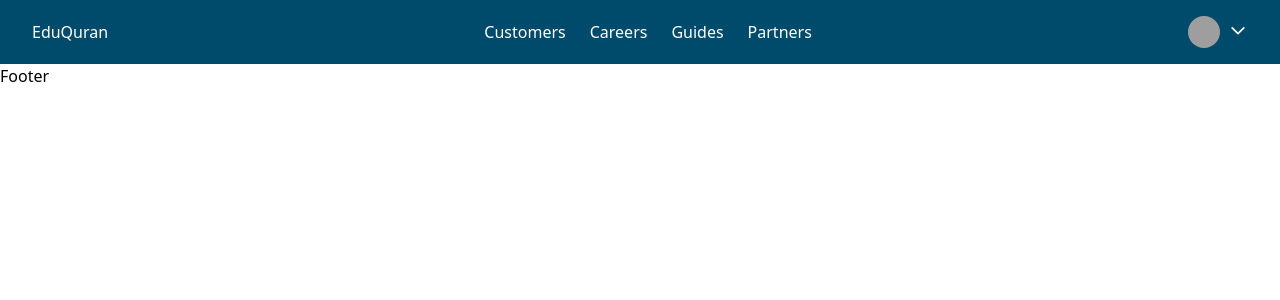
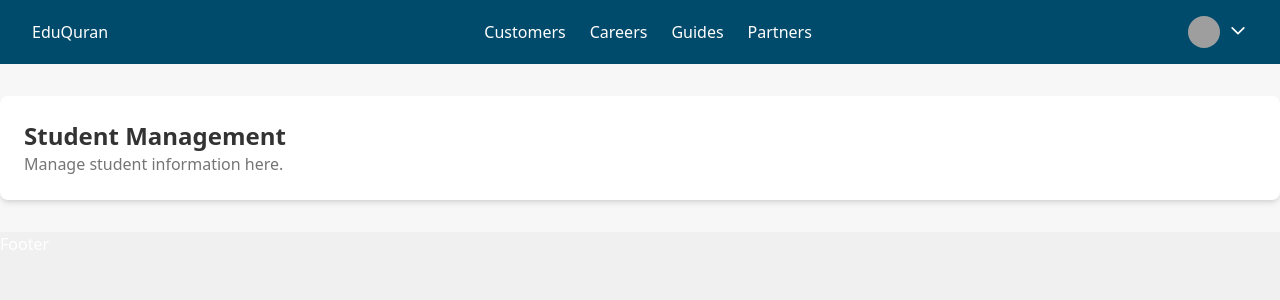
Before and after one commit to akborshanto/EduQuran, a React (Create React App) app: page / in a window 1280 px wide. Shown: the top 300 px of the page. Built offline with nearby package versions, Linux system fonts and the light colour scheme; grey boxes are pictures that could not be loaded.

Commit message:
error page

```diff
--- a/src/App.tsx
+++ b/src/App.tsx
@@ -1,9 +1,8 @@
 import React from 'react'
-import User from './component/User'
 
 const App = () => {
   return (
-    <div><User></User></div>
+    <div></div>
   )
 }
 
--- a/src/Router/Router.tsx
+++ b/src/Router/Router.tsx
@@ -1,10 +1,19 @@
 import { createBrowserRouter } from "react-router-dom";
 import { Main } from "../main/Main";
+import { Home } from "../page/home/Home";
+import { Erro } from './../shared/Erro';
+
 
 export const router = createBrowserRouter([
   {
     path: "/",
-    element: <Main></Main>,
-    errorElement:<h1>THIS IS ERROR</h1>
-  },
+    element: <Main />,
+    errorElement: <Erro></Erro>,
+    children: [  // Corrected "Children" to "children"
+      {
+        path: '/',
+        element: <Home />
+      }
+    ]
+  }
 ]);
--- /dev/null
+++ b/src/component/Banner.tsx
@@ -0,0 +1,14 @@
+import React from 'react'
+
+export const Banner = () => {
+  return (
+    <div><section className="bg-[#F7F7F7] py-8">
+    <div className="container mx-auto">
+      <div className="bg-white shadow-md rounded-lg p-6">
+        <h2 className="text-2xl font-semibold text-[#333333]">Student Management</h2>
+        <p className="text-[#757575]">Manage student information here.</p>
+      </div>
+    </div>
+  </section></div>
+  )
+}
--- a/src/component/User.tsx
+++ /dev/null
@@ -1,9 +0,0 @@
-import React from 'react'
-
-const User = () => {
-  return (
-    <div>User</div>
-  )
-}
-
-export default User
--- a/src/index.css
+++ b/src/index.css
@@ -1,3 +1,7 @@
+body {
+    @apply bg-[#F0F0F0]  text-white;
+  }
+
 @tailwind base;
 @tailwind components;
 @tailwind utilities;
--- /dev/null
+++ b/src/page/home/Home.jsx
@@ -0,0 +1,8 @@
+import React from 'react'
+import { Banner } from '../../component/Banner'
+
+export const Home = () => {
+  return (
+    <div><Banner></Banner></div>
+  )
+}
--- /dev/null
+++ b/src/shared/Erro.tsx
@@ -0,0 +1,25 @@
+import React from 'react'
+import { Link } from 'react-router-dom'
+
+export const Erro = () => {
+  return (
+    <div>   <main>
+    <div className="max-w-screen-xl mx-auto px-4 flex items-center justify-start h-screen md:px-8">
+        <div className="max-w-lg mx-auto space-y-3 text-center">
+            <h3 className="text-gray-800 text-4xl font-semibold sm:text-5xl">
+                Page not found
+            </h3>
+            <p className="text-gray-600">
+                Sorry, the page you are looking for could not be found or has been removed.
+            </p>
+            <Link to="/" className="text-indigo-600 duration-150 hover:text-indigo-400 font-medium inline-flex items-center gap-x-1">
+                Go back
+                <svg xmlns="http://www.w3.org/2000/svg" viewBox="0 0 20 20" fill="currentColor" className="w-5 h-5">
+                    <path fillRule="evenodd" d="M5 10a.75.75 0 01.75-.75h6.638L10.23 7.29a.75.75 0 111.04-1.08l3.5 3.25a.75.75 0 010 1.08l-3.5 3.25a.75.75 0 11-1.04-1.08l2.158-1.96H5.75A.75.75 0 015 10z" clipRule="evenodd" />
+                </svg>
+            </Link>
+        </div>
+    </div>
+</main></div>
+  )
+}
```
Also changed, not shown: src/main/Main.tsx (renamed from src/main/Main.jsx).
